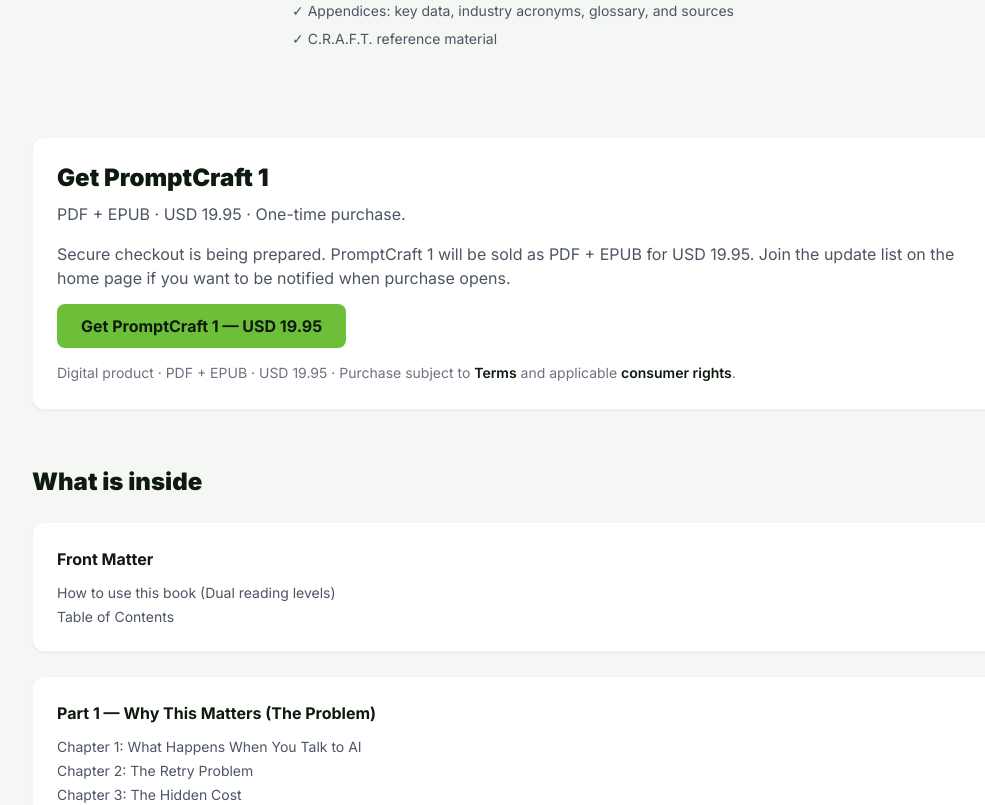
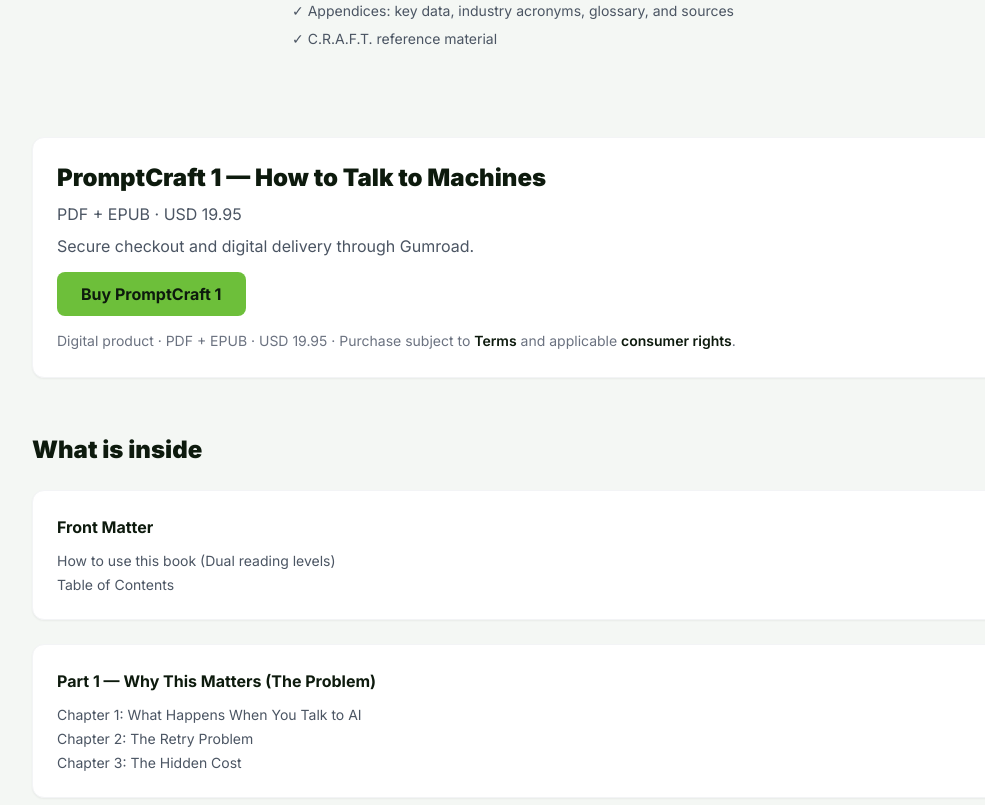
Before and after one commit to Jmk442/pc1-website, a Next.js app: page /book in a window 1280 px wide. Shown: the part 900-1705 px from the top of the page, without its empty margins (112-1097 px from the left). Built offline with nearby package versions, Linux system fonts and the light colour scheme.

Commit message:
Connect PC1 checkout and align refund policy

```diff
--- a/app/book/page.tsx
+++ b/app/book/page.tsx
@@ -3,7 +3,7 @@
 import CoverImage from '@/components/CoverImage'
 import CheckoutButton from '@/components/CheckoutButton'
 import { storeLongDescription } from '@/data/craft'
-import { pc1Product, priceLabel, isCheckoutLive } from '@/data/pc1Product'
+import { checkoutDisclosure, pc1Product, priceLabel } from '@/data/pc1Product'
 import { bookToc } from '@/data/bookToc'
 import { seo } from '@/data/seo'
 
@@ -13,8 +13,6 @@
 }
 
 export default function BookPage() {
-  const live = isCheckoutLive()
-
   return (
     <div className="max-w-5xl mx-auto px-4 py-12">
       <p className="text-accent font-semibold text-sm uppercase tracking-wider mb-2">The Book</p>
@@ -46,20 +44,11 @@
       </div>
 
       <section id="offer" className="card border-2 border-accent mb-14 scroll-mt-24">
-        <h2 className="text-2xl font-black text-primary mb-2">Get PromptCraft 1</h2>
-        <p className="text-gray-600 mb-4">
-          {pc1Product.formats} · {priceLabel} · One-time purchase.
+        <h2 className="text-2xl font-black text-primary mb-2">{pc1Product.displayTitle}</h2>
+        <p className="text-gray-600 mb-2">
+          {pc1Product.formats} · {priceLabel}
         </p>
-        {live ? (
-          <p className="text-gray-600 mb-6">
-            Checkout is handled securely. After purchase you receive the PDF and EPUB files.
-          </p>
-        ) : (
-          <p className="text-gray-600 mb-6">
-            Secure checkout is being prepared. PromptCraft 1 will be sold as {pc1Product.formats} for {priceLabel}.
-            Join the update list on the home page if you want to be notified when purchase opens.
-          </p>
-        )}
+        <p className="text-gray-600 mb-6">{checkoutDisclosure}</p>
         <CheckoutButton />
         <p className="text-gray-500 text-sm mt-6 leading-relaxed">
           Digital product · {pc1Product.formats} · {priceLabel} · Purchase subject to{' '}
--- a/app/craft/page.tsx
+++ b/app/craft/page.tsx
@@ -2,6 +2,7 @@
 import { craftElements, craftTransformation } from '@/data/craft'
 import { seo } from '@/data/seo'
 import CheckoutButton from '@/components/CheckoutButton'
+import { checkoutDisclosure } from '@/data/pc1Product'
 
 export const metadata: Metadata = {
   title: seo.craftTitle,
@@ -51,7 +52,8 @@
 
       <div className="card bg-primary text-white text-center">
         <h2 className="text-xl font-bold mb-3">The book teaches the full method</h2>
-        <p className="text-white/70 mb-6">24 chapters, practical examples, and C.R.A.F.T. reference material.</p>
+        <p className="text-white/70 mb-2">24 chapters, practical examples, and C.R.A.F.T. reference material.</p>
+        <p className="text-white/50 text-sm mb-6">{checkoutDisclosure}</p>
         <CheckoutButton />
       </div>
     </div>
--- a/app/page.tsx
+++ b/app/page.tsx
@@ -5,7 +5,7 @@
 import EmailCapture from '@/components/EmailCapture'
 import CTASection from '@/components/CTASection'
 import { audiences, craftElements, craftTransformation, storeShortDescription } from '@/data/craft'
-import { pc1Product, priceLabel } from '@/data/pc1Product'
+import { checkoutDisclosure, pc1Product, priceLabel } from '@/data/pc1Product'
 import { author } from '@/data/author'
 import { articles } from '@/data/articles'
 
@@ -52,6 +52,7 @@
               <p className="text-white/40 text-sm mt-6">
                 {pc1Product.formats} · {priceLabel} · {pc1Product.author}
               </p>
+              <p className="text-white/40 text-sm mt-2">{checkoutDisclosure}</p>
             </div>
             <div className="max-w-[280px] sm:max-w-[320px] mx-auto">
               <div className="rounded-lg overflow-hidden shadow-2xl ring-1 ring-white/10">
@@ -149,6 +150,7 @@
                 <li className="flex gap-3"><span className="text-accent font-black">✓</span> C.R.A.F.T. reference material you can keep using</li>
               </ul>
               <CheckoutButton />
+              <p className="text-gray-500 text-sm mt-3">{checkoutDisclosure}</p>
               <p className="text-gray-400 text-sm mt-3">
                 <Link href="/book" className="hover:text-primary">See what is included →</Link>
               </p>
@@ -230,8 +232,8 @@
       </section>
 
       <CTASection
-        heading="Get PromptCraft 1"
-        subtext={`${pc1Product.formats} · ${priceLabel}. A practical method for clearer AI prompts.`}
+        heading={pc1Product.displayTitle}
+        subtext={`${pc1Product.formats} · ${priceLabel}. ${checkoutDisclosure}`}
         secondaryLabel="See how C.R.A.F.T. works"
         secondaryHref="/craft"
       />
--- a/components/Footer.tsx
+++ b/components/Footer.tsx
@@ -2,6 +2,7 @@
 import { navLinks } from '@/data/navigation'
 import { legalLinks } from '@/data/legal'
 import { pc1Product } from '@/data/pc1Product'
+import CheckoutButton from '@/components/CheckoutButton'
 
 export default function Footer() {
   return (
@@ -43,9 +44,7 @@
               <li>{pc1Product.formats}</li>
               <li>USD {pc1Product.priceUsd}</li>
               <li>
-                <Link href="/book/#offer" className="hover:text-accent transition-colors">
-                  Get PromptCraft 1
-                </Link>
+                <CheckoutButton className="hover:text-accent transition-colors" label="Buy PromptCraft 1" />
               </li>
               <li>
                 <Link href="/#updates" className="hover:text-accent transition-colors">
--- a/data/pc1Product.ts
+++ b/data/pc1Product.ts
@@ -22,7 +22,7 @@
 
 /**
  * Single governed product configuration for PromptCraft 1.
- * Insert the real Gumroad URL here later. Do not scatter checkout URLs.
+ * Checkout URL lives only here. Do not scatter Gumroad URLs.
  */
 export const pc1Product: Pc1Product = {
   id: 'pc1-book',
@@ -40,14 +40,16 @@
   isbn: 'UNASSIGNED',
   coverSrc: '/images/pc1-cover.jpg',
   coverAlt: 'Cover of PromptCraft 1 — How to Talk to Machines by John Kenneally',
-  gumroadUrl: '',
-  checkoutStatus: 'pending',
+  gumroadUrl: 'https://promptcraftone.gumroad.com/l/promptcraft-1',
+  checkoutStatus: 'live',
 }
 
 export const priceLabel = `USD ${pc1Product.priceUsd}`
 
-/** Public CTA label. Uses locked price. */
-export const buyCtaLabel = `Get PromptCraft 1 — ${priceLabel}`
+/** Public CTA label. */
+export const buyCtaLabel = 'Buy PromptCraft 1'
+
+export const checkoutDisclosure = 'Secure checkout and digital delivery through Gumroad.'
 
 /**
  * One checkout configuration point.
```
Also changed, not shown: content/legal/privacy.md (+2 -4 lines), content/legal/refunds.md (+8 -10 lines), content/legal/terms.md (+5 -7 lines), 1 other file (tests, documents, lock files or other folders).
